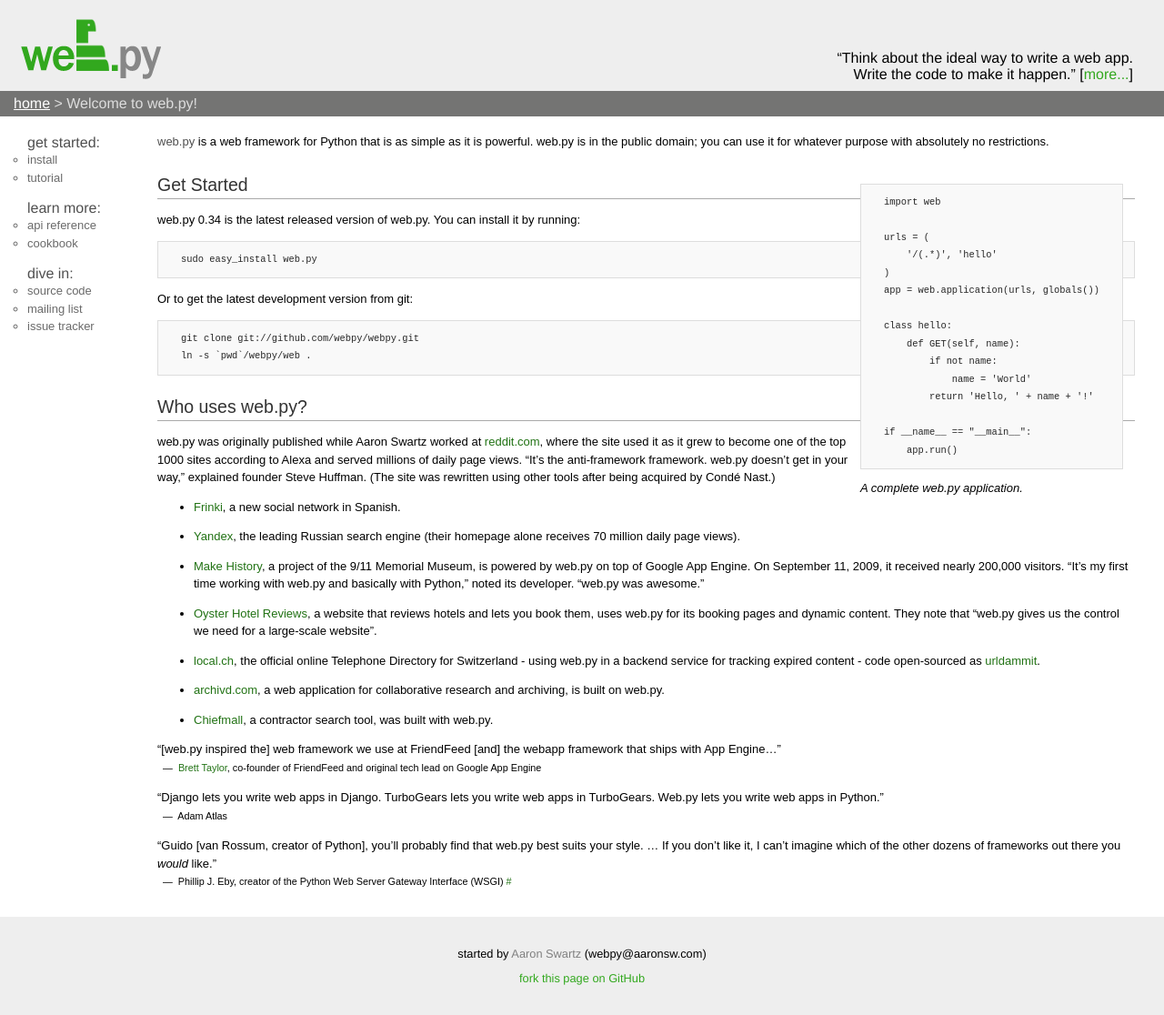
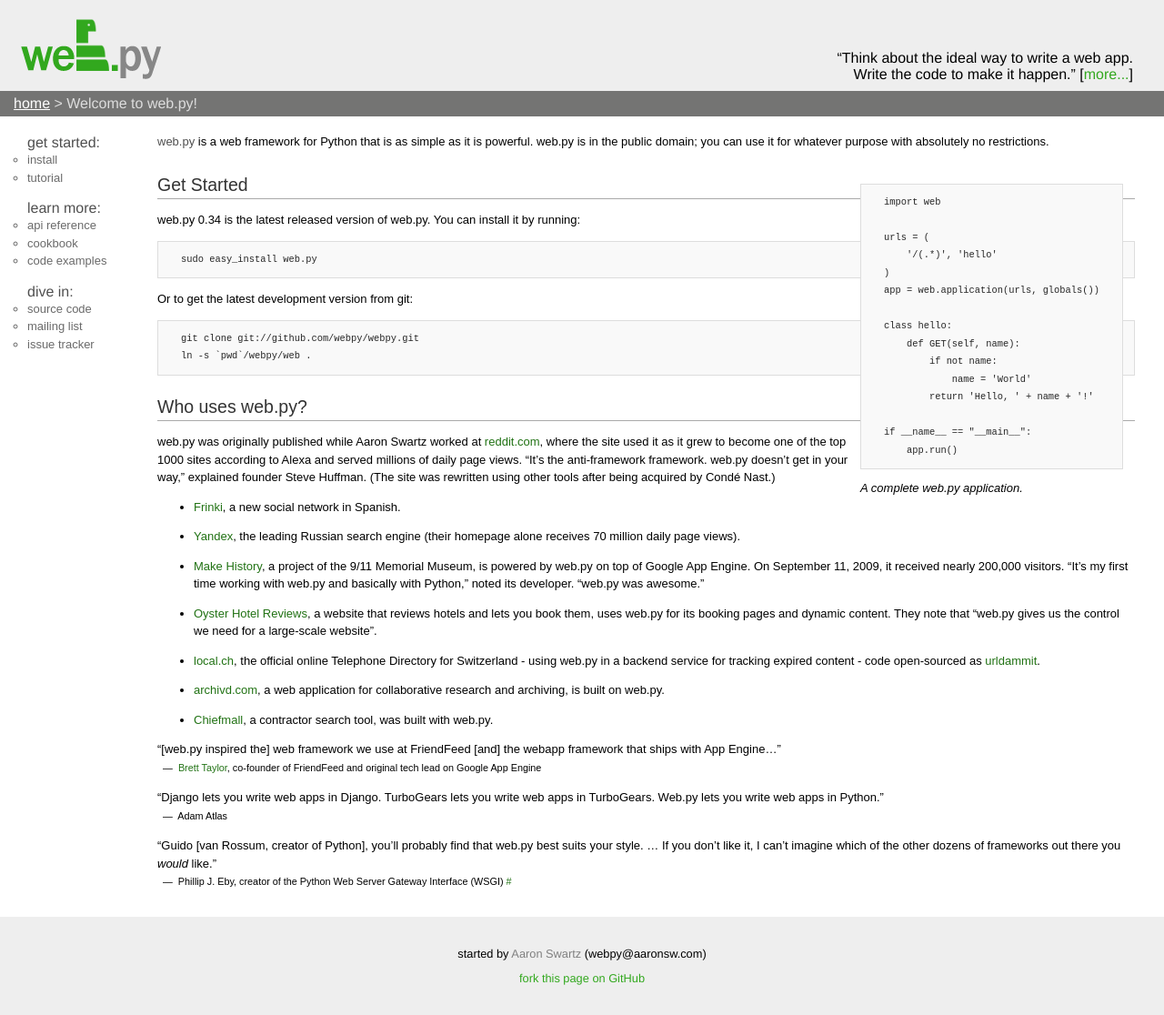
Before and after one commit to webpy/webpy.github.com, a Jekyll site: the page built from index.md, in a window 1280 px wide. Shown: the whole page at 91% size. Built offline with Jekyll 4.4.1, drawn with Linux system fonts in a browser that asks for light colours; Markdown is read by kramdown in place of the engine named in the settings.

Commit message:
add code examples link

```diff
--- a/_layouts/default.html
+++ b/_layouts/default.html
@@ -26,6 +26,7 @@
 <ul class="body">
 <li><a href="/docs/0.3/api">api reference</a></li>
 <li><a href="/cookbook/">cookbook</a></li>
+<li><a href="/src/">code examples</a></li>
 </ul>
 
 <strong>dive in:</strong>
```
